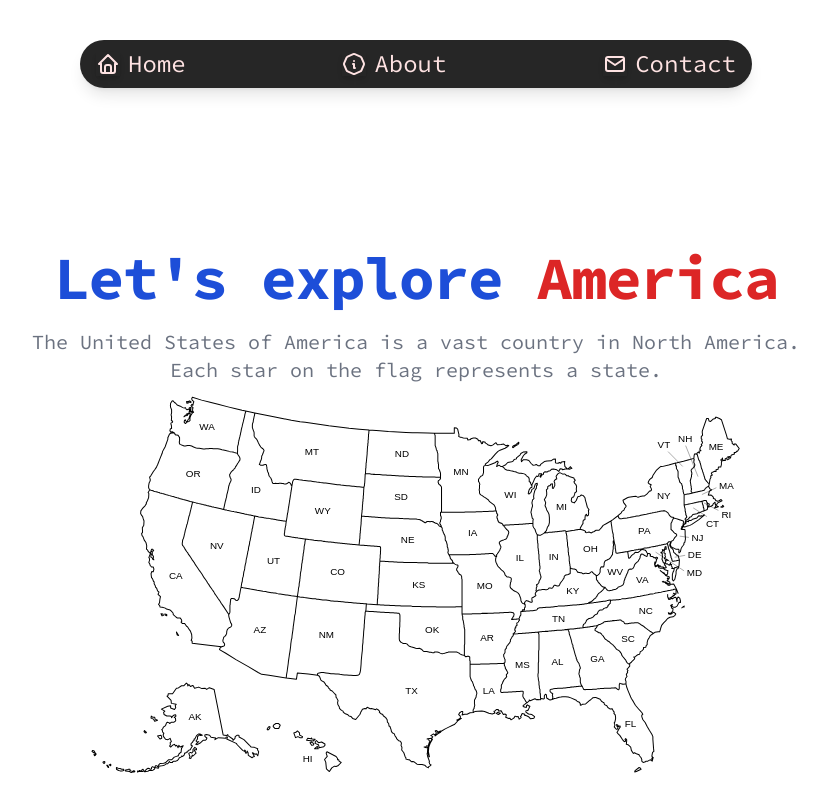
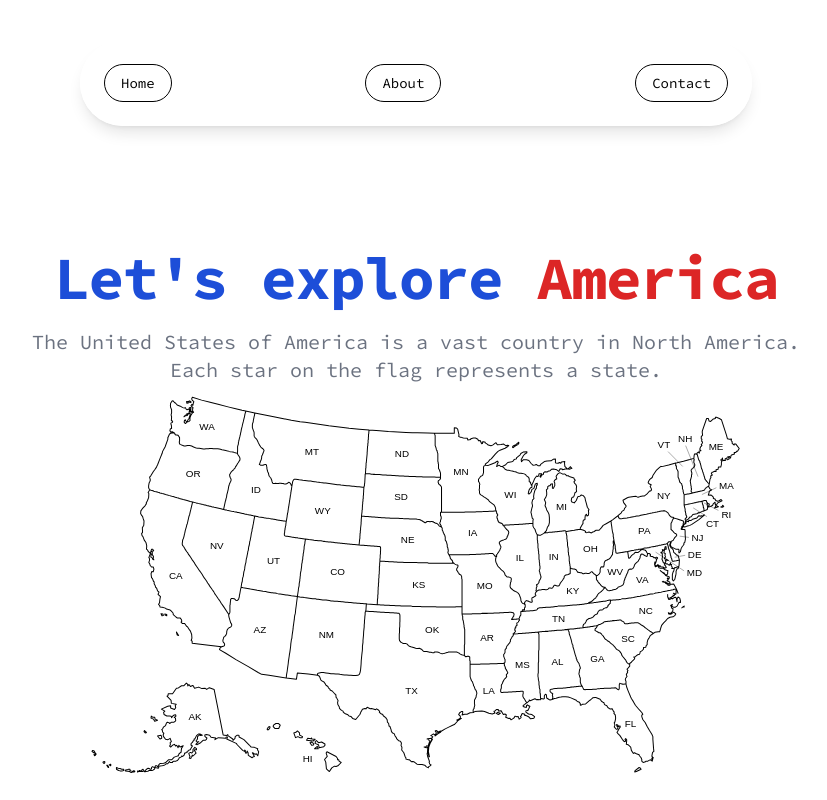
Before and after one commit to MustafaM257/states-usa, a Next.js app: page / in a window 1280 px wide. Shown: the top 800 px of the page, without its empty margins (224-1051 px from the left). Built offline with nearby package versions, Linux system fonts and the light colour scheme.

Commit message:
Fix Navbar UI

```diff
--- a/app/layout.tsx
+++ b/app/layout.tsx
@@ -19,7 +19,7 @@ export default function RootLayout({
     <html lang="en">
       <body className={sourceCodePro.className}>
         <Header />
-        <div className="max-w-7xl w-full  px-4 mx-auto py-10">{children}</div>
+        <div className="max-w-7xl w-full  px-4 mx-auto py-10 ">{children}</div>
         <Footer />
       </body>
     </html>
--- a/components/Header.tsx
+++ b/components/Header.tsx
@@ -1,6 +1,7 @@
 import React from "react";
 import { cn } from "@/utils/cn";
 import { IconHome, IconMail, IconInfoOctagon } from "@tabler/icons-react";
+
 import Link from "next/link";
 const navItems = [
   { label: "Home", href: "/", icon: IconHome },
@@ -11,7 +12,7 @@ const Header = ({ className }: { className?: string }) => {
   return (
     <div
       className={cn(
-        "fixed md:top-10 inset-x-0 max-w-2xl mx-auto z-50 bg-neutral-800 rounded-full px-4 py-2 text-red-100 shadow-lg",
+        "fixed md:top-10 inset-x-0 md:max-w-2xl mx-auto z-50 bg-white/90 md:rounded-full px-4 py-2 text-white shadow-lg",
         className
       )}
     >
@@ -20,10 +21,12 @@ const Header = ({ className }: { className?: string }) => {
           <Link
             key={item.label}
             href={item.href}
-            className="flex items-center space-x-2 group"
+            className="flex items-center space-x-2 group px-2 py-4"
           >
-            <item.icon className="shadow-md group-hover:text-red-600" />
-            <span className="text-2xl hidden md:flex">{item.label}</span>
+            <button className="px-4 py-2 rounded-full border border-black bg-white text-black text-sm hover:shadow-[4px_4px_0px_0px_rgba(0,0,0)] transition duration-200">
+              <item.icon className="  md:hidden" />
+              <span className="hidden md:flex">{item.label}</span>
+            </button>
           </Link>
         ))}
       </nav>
```
